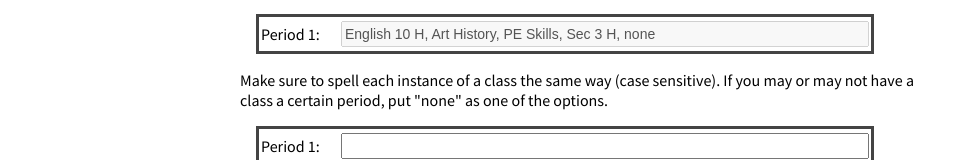
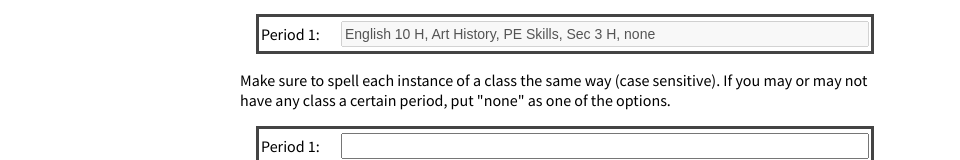
Before and after one commit to arena-helper/arena-helper.github.io, a plain HTML site: page index.html in a window 1280 px wide. Shown: the part 142-302 px from the top of the page, without its empty margins (0-960 px from the left). Drawn offline with Linux system fonts and the light colour scheme.

Commit message:
clarify instructions

```diff
--- a/index.html
+++ b/index.html
@@ -15,7 +15,7 @@
                         <td><input type="text" name="example1" disabled value="English 10 H, Art History, PE Skills, Sec 3 H, none"/></td>
                     </tr>
                 </table>
-                <p style="width: 700px">Make sure to spell each instance of a class the same way (case sensitive). If you may or may not have a class a certain period, put "none" as one of the options.</p>
+                <p style="width: 640px">Make sure to spell each instance of a class the same way (case sensitive). If you may or may not have any class a certain period, put "none" as one of the options.</p>
             </div>
             <form id="classForm">
                 <table class="formtable">
```
